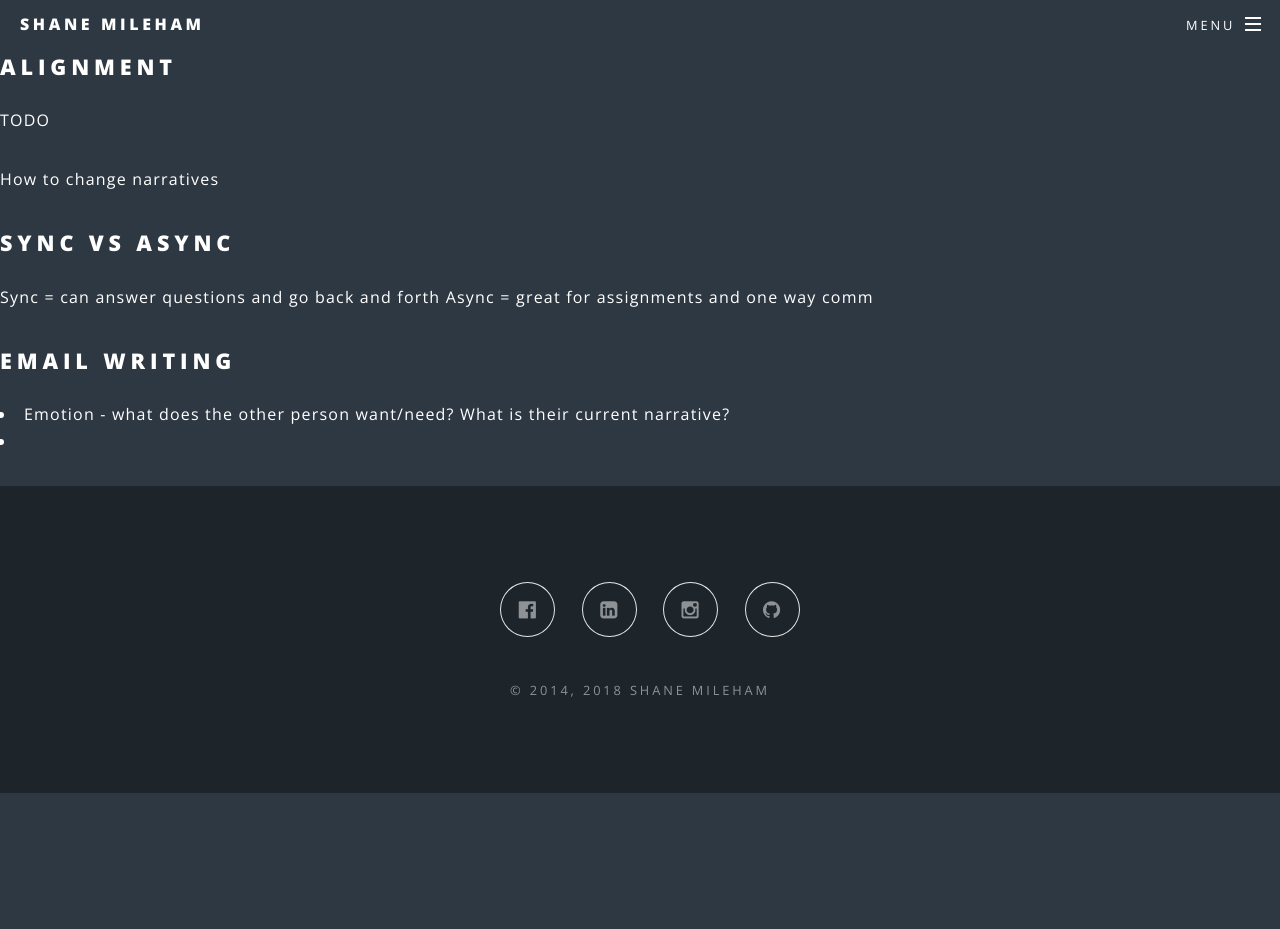
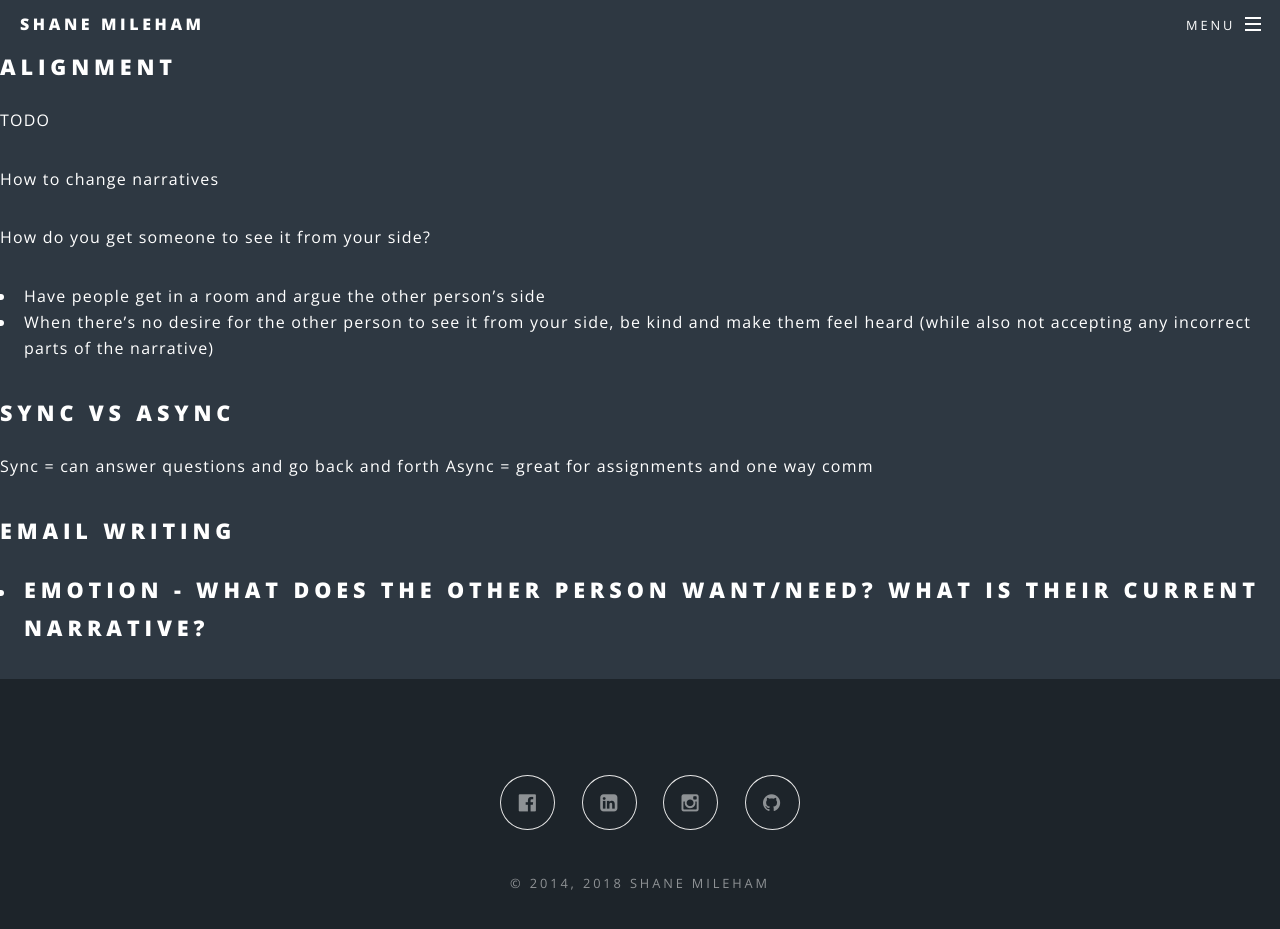
Before and after one commit to shanemileham/shanemileham.github.io, a Jekyll site: the page built from _kb/business/communication.md, in a window 1280 px wide and 986 px high. Shown: the top 929 px of the window. Built offline with Jekyll 4.4.1, drawn with Linux system fonts in a browser that asks for light colours; comment, search, counter and statistics services are not loaded.

Commit message:
Made notes on narrative alignment

```diff
--- a/_kb/business/communication.md
+++ b/_kb/business/communication.md
@@ -7,6 +7,11 @@
 
 How to change narratives
 
+How do you get someone to see it from your side?
+- Have people get in a room and argue the other person's side
+- When there's no desire for the other person to see it from your side, be kind and make them feel heard (while also not accepting any incorrect parts of the narrative)
+
+
 ## Sync vs Async
 Sync = can answer questions and go back and forth
 Async = great for assignments and one way comm
```
